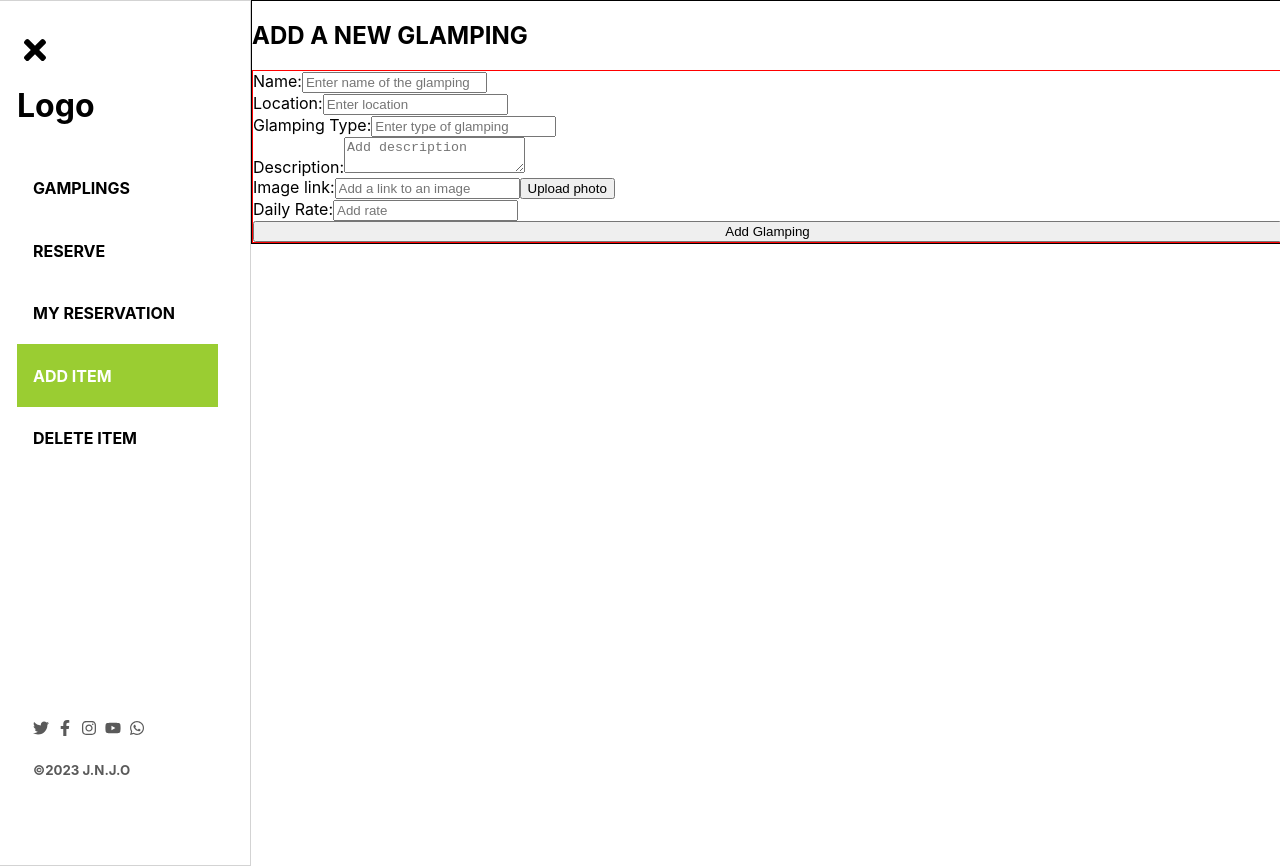
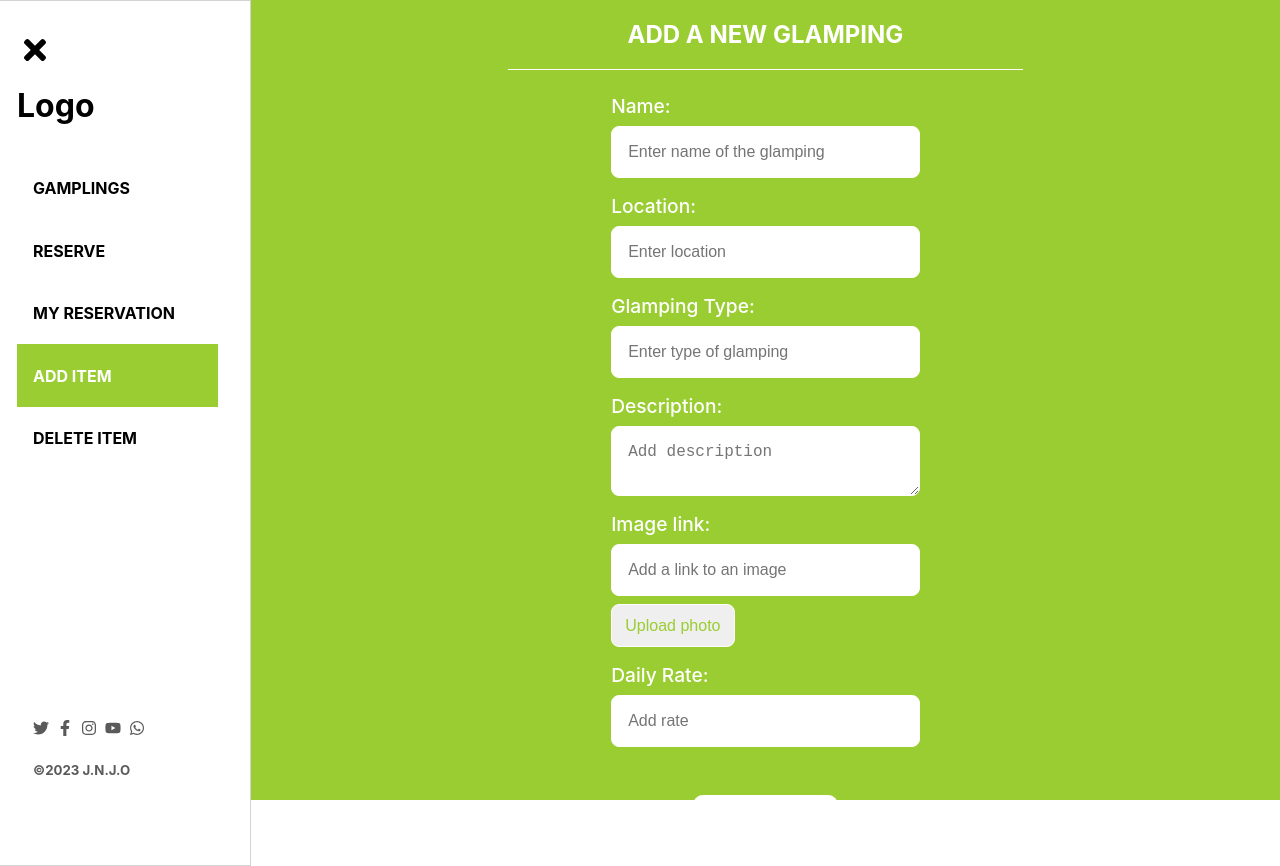
Before and after one commit to johnie261/book-a-reservation-frontend, a React (Create React App) app: page /add-item in a window 1280 px wide. Built offline with nearby package versions, Linux system fonts and the light colour scheme.

Commit message:
Install toast library

```diff
--- a/package.json
+++ b/package.json
@@ -7,11 +7,15 @@
     "@testing-library/jest-dom": "^5.16.5",
     "@testing-library/react": "^13.4.0",
     "@testing-library/user-event": "^13.5.0",
+    "axios": "^1.4.0",
     "react": "^18.2.0",
     "react-dom": "^18.2.0",
     "react-icons": "^4.10.1",
+    "react-redux": "^8.1.1",
     "react-router-dom": "^6.14.1",
     "react-scripts": "5.0.1",
+    "react-toastify": "^9.1.3",
+    "redux": "^4.2.1",
     "web-vitals": "^2.1.4"
   },
   "scripts": {
--- a/src/App.js
+++ b/src/App.js
@@ -1,5 +1,9 @@
 import { BrowserRouter, Route, Routes } from 'react-router-dom';
 import './App.css';
+
+import { ToastContainer } from 'react-toastify';
+import 'react-toastify/dist/ReactToastify.css';
+
 import Home from './Pages/Home';
 import Reservations from './Pages/Reservations';
 import Layout from './Pages/Layout';
@@ -19,6 +23,7 @@ function App() {
           <Route path="/delete-item" element={<DeleteItem />} />
         </Route>
       </Routes>
+      <ToastContainer position="top-center"/>
     </BrowserRouter>
   );
 }
--- a/src/index.css
+++ b/src/index.css
@@ -35,6 +35,8 @@ code {
   /*
    */
   width: 100vw;
+  height: 100vh;
+  overflow-y: auto;
 }
 
 .sidebar {
@@ -43,6 +45,7 @@ code {
   padding: 2rem;
   transition: var(--transition);
   border: 0.1px solid #d3d3d3;
+  overflow-y: hidden;
 }
 
 .open-sidebar {
@@ -59,6 +62,11 @@ code {
   background-color: white;
   border: none;
   font-size: 2rem;
+}
+
+.sidebar-icon.close {
+  background-color: #9acd32;
+  color: #fff;
 }
 
 .logo {
@@ -103,13 +111,74 @@ code {
   display: flex;
   flex-direction: column;
   justify-content: center;
+  align-items: center;
   width: 100%;
-  border: 1px solid;
+  background-color: #9acd32;
+  color: #fff;
+}
+
+.underline {
+  height: .1rem;
+  width: 50%;
+  background-color: #fff;
+  margin-bottom: 1.5rem;
 }
 
 .item-form {
   display: flex;
   flex-direction: column;
-  border: 1px solid red;
+
+  align-items: center;
+  width: 100%;
+  min-height: 100vh;
+}
+
+.label {
+  display: flex;
+  flex-direction: column;
+  gap: .5rem;
+  margin-bottom: 1rem;
+  font-size: 1.2rem;
+  font-weight: 500;
+  width: 30%;
+}
+
+.label-file {
   width: 100%;
 }
+
+.file-container {
+ width: 30%;
+}
+
+.form-input {
+  padding: 1rem;
+  border-radius: .5rem;
+  font-size: 1rem;
+  border: 1px solid #fff;
+}
+
+.bttn {
+  padding: .7rem;
+  border-radius: .5rem;
+  border: 1px solid #fff;
+  font-size: 1rem;
+  color: #9acd32;
+  width: 40%;
+}
+
+.button {
+  border: 1px solid #fff;
+  padding: 1rem;
+  width: 14%;
+  background-color: #fff;
+  color: #9acd32;
+  font-size: 1.1rem;
+  border-radius: .6rem;
+  margin-top: 2rem;
+}
+
+.button:hover,
+.bttn:hover {
+  letter-spacing: .1rem;
+}
```
Also changed, not shown: 1 other file (tests, documents, lock files or other folders).
